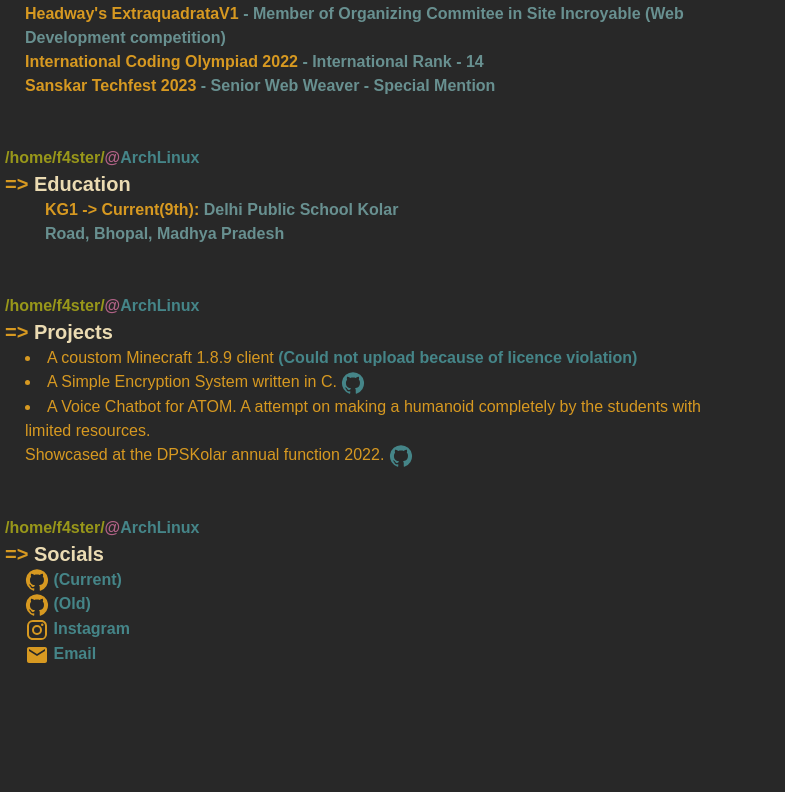
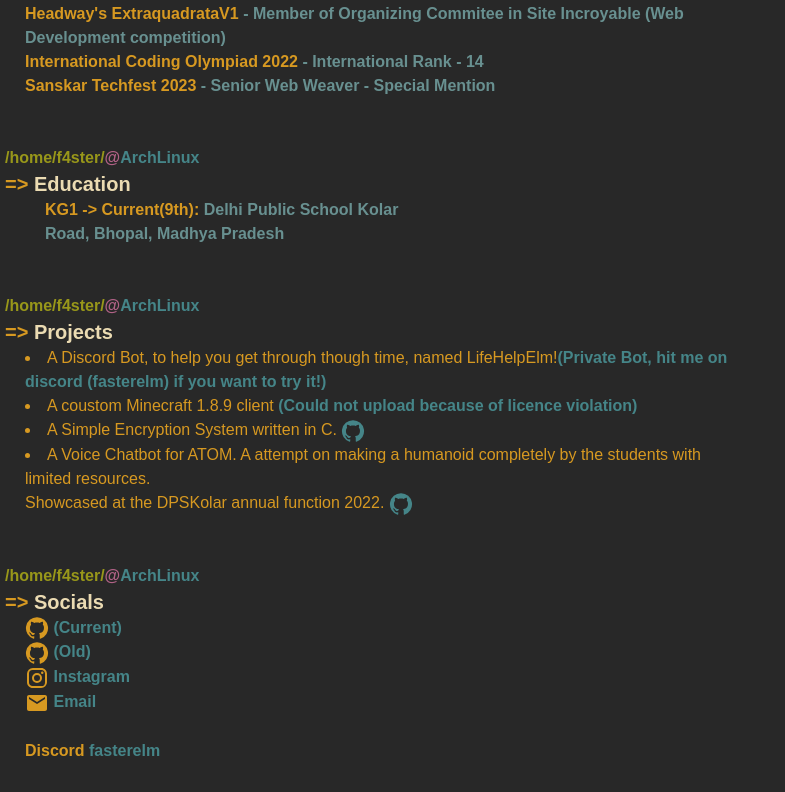
Before and after one commit to Varad-Codes/varadcodes, a React (Vite) app: page / in a window 1280 px wide. Shown: the part 860-1652 px from the top of the page, without its empty margins (0-785 px from the left). Before the commit the page ends 1556 px from the top, so only its background shows below. Built offline with nearby package versions, Linux system fonts and the light colour scheme.

Commit message:
new project!

```diff
--- a/src/components/Projects.jsx
+++ b/src/components/Projects.jsx
@@ -8,6 +8,7 @@
             <Prompt CMD={"Projects"}/>
             <div>
             <p className="cmd-output text-yellow">
+                <li>A Discord Bot, to help you get through though time, named LifeHelpElm!<span className="text-blue font-bold">(Private Bot, hit me on discord (fasterelm) if you want to try it!)</span></li>
                 <li>A coustom Minecraft 1.8.9 client <span className="text-blue font-bold">(Could not upload because of licence violation)</span></li>
                 <li>A Simple Encryption System written in C. <span className="text-blue"><a href="https://github.com/Varad-Sharma/SSE_ENCRYPTON" target="_blank" ><GitHub /></a></span></li>
                 <li>A Voice Chatbot for ATOM. A attempt on making a humanoid completely by the students with limited resources. <br /> Showcased at the DPSKolar annual function 2022. <a href="https://github.com/Varad-Codes/ATOM-bot" target="_blank" className="text-blue"><GitHub /></a></li>
--- a/src/components/Socials.jsx
+++ b/src/components/Socials.jsx
@@ -12,10 +12,10 @@
                 <ol className="cmd-output font-bold">
                     <li className="text-yellow"><a href="https://github.com/Varad-Codes" target='_blank' rel="noreferrer"><GitHubIcon /><span className="text-blue"> (Current)</span></a></li>
                     <li className="text-yellow"><a href="https://github.com/Varad-Sharma"><GitHubIcon /><span className="text-blue"> (Old)</span></a></li>
-
                     <li className="text-yellow"><a href="https://instagram.com/f4ster444"> <InstagramIcon /><span className='text-blue'> Instagram</span></a></li>
-
                     <li className="text-yellow"><a href="mailto:varad.code19@gmail.com"> <EmailIcon /> <span className="text-blue"> Email </span> </a></li>
+                    <br />
+                    <li className="text-yellow">Discord<span className='text-blue'> fasterelm</span></li>
                 </ol>
             </div>
             <br />
```
Also changed, not shown: .fleet/run.json (added).
